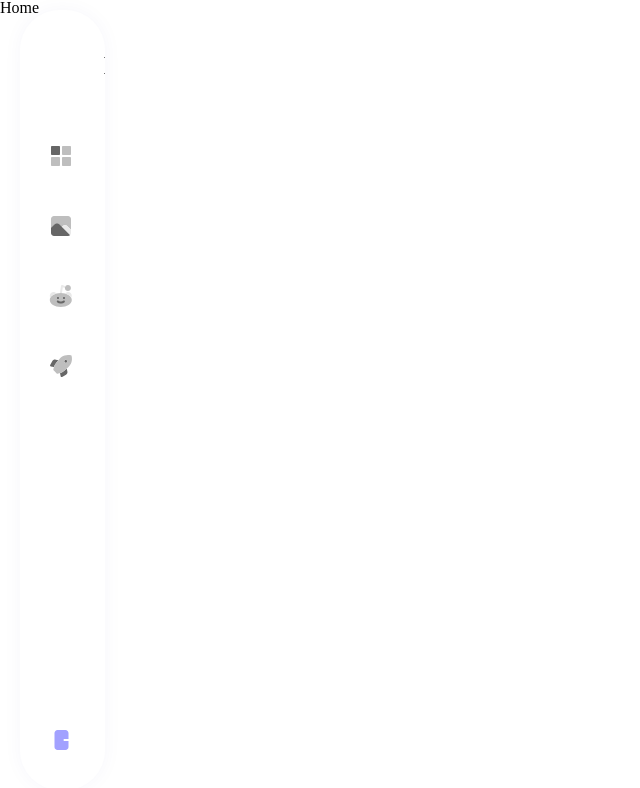
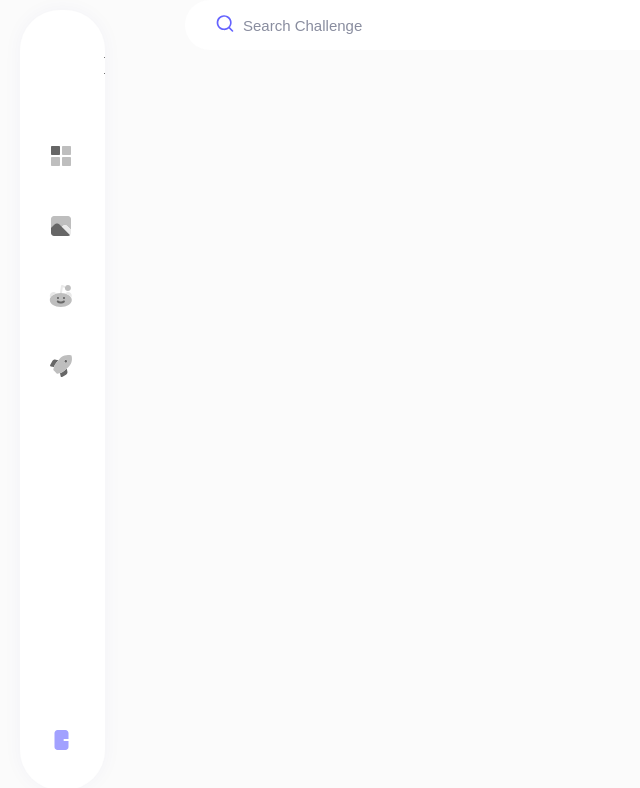
Before and after one commit to Challengers-service/Challengers_front, a React (Create React App) app: page / in a window 1280 px wide. Shown: the top 788 px of the page, without its empty margins (0-640 px from the left). Built offline with nearby package versions, Linux system fonts and the light colour scheme.

Commit message:
Feat #10 - SearchInput clear

```diff
--- a/src/components/@common/DefaultTrigger/index.tsx
+++ b/src/components/@common/DefaultTrigger/index.tsx
@@ -1,5 +1,5 @@
+import { ArrowIcon } from "../vectors";
 import * as Styled from "./DefaultTriggerStyled";
-import { ReactComponent as ArrowIcon } from "assets/vectors/ArrowIcon.svg";
 
 export interface Props {
   className?: string;
--- a/src/components/@common/Input/InputStyled.tsx
+++ b/src/components/@common/Input/InputStyled.tsx
@@ -4,17 +4,32 @@ import { InputProps } from ".";
 
 export const Wrapper = styled.div<InputProps>`
   position: relative;
-  svg {
+  .date_icon {
     position: absolute;
     top: 21px;
     right: 20px;
     cursor: pointer;
+  }
+  .input_icon {
+    position: absolute;
+    top: 50%;
+    left: 30px;
+    transform: translate(0, -50%);
   }
   ${props => {
     return css`
       width: ${props.width};
     `;
   }}
+`;
+
+const InputWithIconStyle = css<InputProps>`
+  ${props =>
+    props.isIcon === true &&
+    css`
+      padding-left: 58px;
+      padding-right: 58px;
+    `}
 `;
 
 export const StyledInput = styled.input<InputProps>`
@@ -25,6 +40,7 @@ export const StyledInput = styled.input<InputProps>`
   border: none;
   border-radius: 90px;
   background: ${pallet.gray1};
+  ${InputWithIconStyle};
   &:focus {
     outline: none;
   }
--- a/src/components/@common/Input/index.tsx
+++ b/src/components/@common/Input/index.tsx
@@ -8,6 +8,9 @@ export interface InputProps
   errorMessage?: string;
   dataPlaceHolder?: string;
   isBorder?: boolean;
+  className?: string;
+  icon?: React.ReactNode;
+  isIcon?: boolean;
 }
 
 const Input = forwardRef<HTMLInputElement, InputProps>(
@@ -17,6 +20,9 @@ const Input = forwardRef<HTMLInputElement, InputProps>(
       errorMessage,
       isBorder = false,
       dataPlaceHolder,
+      className,
+      icon,
+      isIcon,
       ...rest
     }: InputProps,
     ref
@@ -24,6 +30,8 @@ const Input = forwardRef<HTMLInputElement, InputProps>(
     return (
       <Wrapper style={rest.style} width={width}>
         <StyledInput
+          isIcon={isIcon}
+          className={className}
           data-placeholder={dataPlaceHolder}
           width={width}
           ref={ref}
@@ -31,7 +39,10 @@ const Input = forwardRef<HTMLInputElement, InputProps>(
           {...rest}
         />
         {errorMessage ? <Message>{errorMessage}</Message> : null}
-        {rest.type === "date" && <ArrowIcon fill="#666666" />}
+        {rest.type === "date" && (
+          <ArrowIcon className="date_icon" fill="#666666" />
+        )}
+        {icon && <div className="input_icon">{icon}</div>}
       </Wrapper>
     );
   }
--- a/src/components/@common/SideBar/index.tsx
+++ b/src/components/@common/SideBar/index.tsx
@@ -7,9 +7,13 @@ import { ReactComponent as LogOutIcon } from "assets/vectors/LogOutIcon.svg";
 import { Link } from "react-router-dom";
 import CreateChallengBox from "../CreateChallengBox.tsx";
 
-const SideBar = () => {
+interface Props {
+  className?: string;
+}
+
+const SideBar = ({ className }: Props) => {
   return (
-    <Styled.Wrapper>
+    <Styled.Wrapper className={className}>
       <Styled.Nav>
         <Styled.Title>LOGO</Styled.Title>
         <Styled.Menu_ul>
--- /dev/null
+++ b/src/components/@common/vectors/index.ts
@@ -0,0 +1,4 @@
+import { ReactComponent as SearchIcon } from "assets/vectors/SearchIcon.svg";
+import { ReactComponent as ArrowIcon } from "assets/vectors/ArrowIcon.svg";
+
+export { SearchIcon, ArrowIcon };
--- a/src/components/layouts/SidebarLayout/SidebarLayoutStyled.tsx
+++ b/src/components/layouts/SidebarLayout/SidebarLayoutStyled.tsx
@@ -1,3 +1,8 @@
 import styled from "styled-components";
 
-export const Wrapper = styled.div``;
+export const Wrapper = styled.div`
+  padding-left: 185px;
+  height: 100%;
+  background-color: #fbfbfb;
+  overflow-y: scroll;
+`;
--- a/src/pages/Home/HomePage/HomePageStyled.tsx
+++ b/src/pages/Home/HomePage/HomePageStyled.tsx
@@ -1,3 +1,7 @@
 import styled from "styled-components";
 
-export const Wrapper = styled.div``;
+export const Wrapper = styled.div`
+  .search_input {
+    background-color: #fff;
+  }
+`;
--- a/src/pages/Home/HomePage/index.tsx
+++ b/src/pages/Home/HomePage/index.tsx
@@ -1,10 +1,21 @@
+import * as Styled from "./HomePageStyled";
+import Input from "components/@common/Input";
 import SidebarLayout from "components/layouts/SidebarLayout";
-import { Cookies } from "react-cookie";
-
-const cookie = new Cookies();
+import { SearchIcon } from "components/@common/vectors";
 
 const HomePage = () => {
-  return <SidebarLayout>Home</SidebarLayout>;
+  return (
+    <SidebarLayout>
+      <Styled.Wrapper>
+        <Input
+          className="search_input"
+          placeholder="Search Challenge"
+          isIcon={true}
+          icon={<SearchIcon />}
+        />
+      </Styled.Wrapper>
+    </SidebarLayout>
+  );
 };
 
 export default HomePage;
```
Also changed, not shown: src/assets/vectors/SearchIcon.svg (added).
